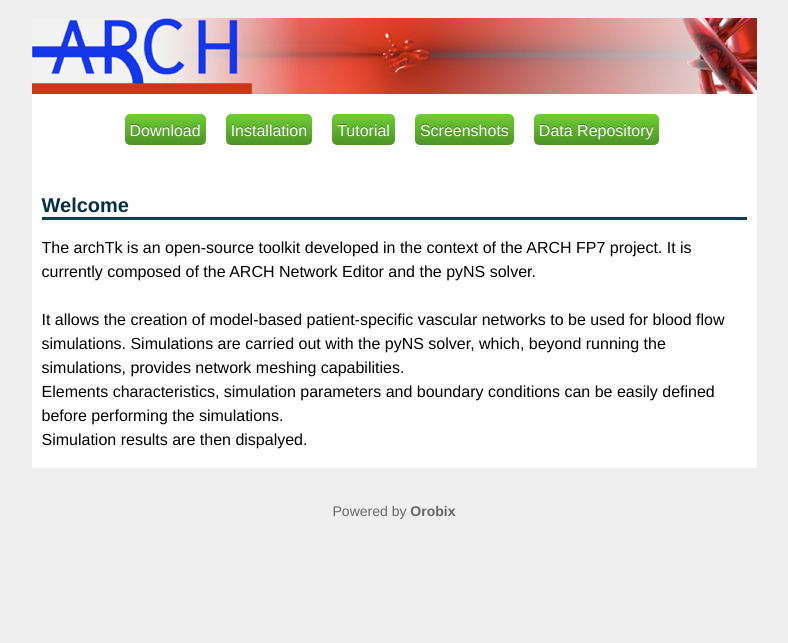
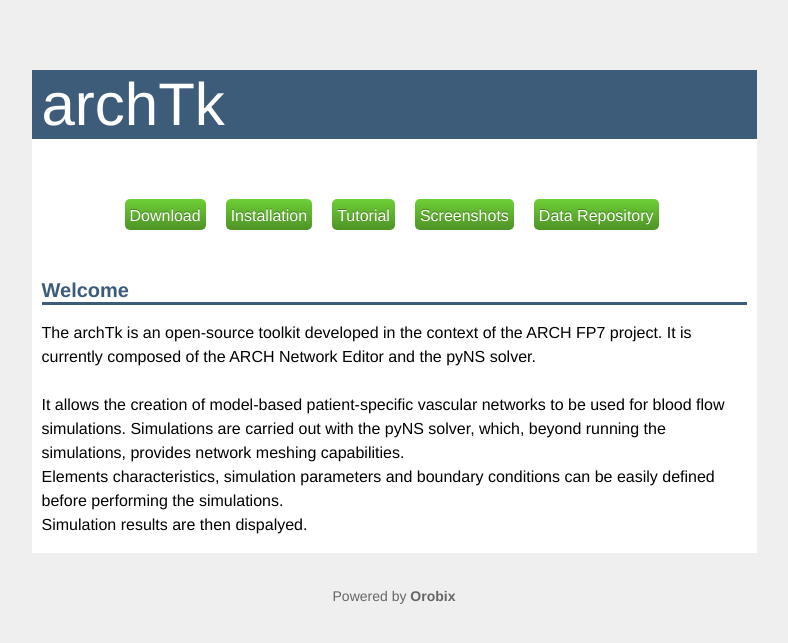
Before and after one commit to archTk/archtk.github.com, a Jekyll site: the page built from index.html, in a window 1280 px wide. Shown: the top 643 px of the page, without its empty margins (246-1034 px from the left). Built offline with Jekyll 4.4.1, drawn with Linux system fonts in a browser that asks for light colours.

Commit message:
logo changed

```diff
--- a/_layouts/default.html
+++ b/_layouts/default.html
@@ -10,9 +10,11 @@
 
 <body>
     <div class="content">
-        <div id="header">
+        <div class="header">
             <a href="/">
-                <img class="top_image" src="media/ARCH_logo.png" alt="VPH-ARCH european project">
+                <div class="header_container">
+                    <p class="header">archTk</p>
+                </div>
             </a>
         </div>
         <div class="header_button_container">
@@ -23,8 +25,8 @@
             <a class="menuitem" href="dataRepo.html">Data Repository</a>
         </div>
 	    {{ content }}
-        <div id="footer_container">
-            <div id="footer">
+        <div class="footer_container">
+            <div class="footer">
                 Powered by <a href="http://www.orobix.com/"><b>Orobix</b></a>
             </div>
         </div>
--- a/css/styles.css
+++ b/css/styles.css
@@ -4,8 +4,8 @@ body {
 
 h2 {
     width: 705px;
-    border-bottom: 3px solid #0E3F54;
-    color: #043042;
+    border-bottom: 3px solid #3D5C7A;
+    color: #3D5C7A;
     font-size: 20px;
     margin: 30px 10px 0px 10px;
     _margin: 30px 5px 0px 5px;
@@ -16,6 +16,25 @@ html {
     font-family: Helvetica,sans-serif;
     padding-top: 10px;
     width: 100%;
+}
+
+.header_container {
+    background-color: #3D5C7A;
+}
+
+.header {
+    color: #FFFFFF;
+    font-family: Helvetica,sans-serif;
+    font-size: 60px;
+    text-decoration: none;
+}
+
+.header p {
+    margin-left: 10px;
+}
+
+.header a:link {
+    text-decoration: none;
 }
 
 .screenshot {
@@ -123,19 +142,19 @@ html {
     font-size: 12px;
 }
 
-#footer_container {
+.footer_container {
     background-color: #EFEFEF;
     text-align: center;
     padding-top: 15px;
 }
 
-#footer {
+.footer {
     margin-top: 20px;
 	color: #666;
     font-size: 14px;
 }
 
-#footer a:link, #footer a:visited {
+.footer a:link, .footer a:visited {
 	color: #666;
     text-decoration: none;
 }
```
